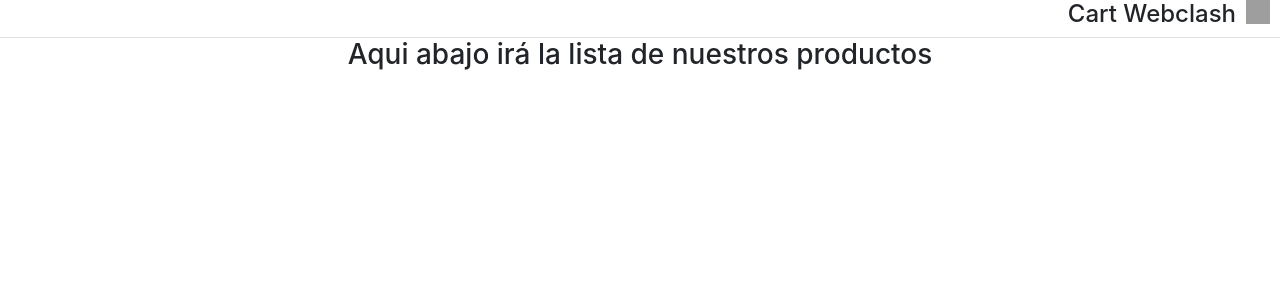
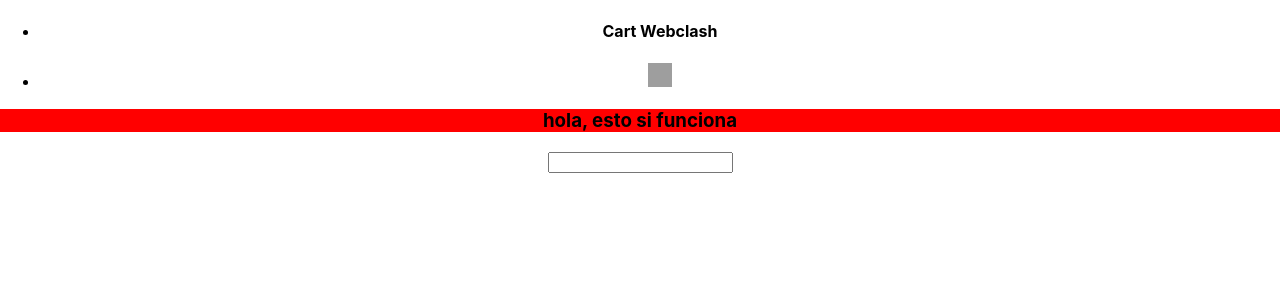
Before and after one commit to alonsooteroseminario/webclash-react, a React (Create React App) app: page / in a window 1280 px wide. Shown: the top 300 px of the page. Built offline with nearby package versions, Linux system fonts and the light colour scheme; grey boxes are pictures that could not be loaded.

Commit message:
actualizado desafio clase 4

```diff
--- a/src/App.js
+++ b/src/App.js
@@ -1,12 +1,14 @@
 import './App.css';
 import NavBar from './Components/NavBar';
 import ItemListContainer from './Components/ItemListContainer';
+import ItemCount from './Components/ItemCount';
 
 function App() {
   return (
     <div className="App">
       <NavBar />
-      <ItemListContainer />
+      <ItemListContainer greeting=", esto si funciona"/>
+      <ItemCount />
     </div>
   );
 }
--- /dev/null
+++ b/src/Components/ItemCount.js
@@ -0,0 +1,16 @@
+import React from 'react';
+
+const ItemCount = () => {
+
+    return(
+        <div className="d-flex justify-content-center align-items-center" >
+
+            <input className="form-product" type="number" name="form-product" />
+
+      </div>
+
+    );
+}
+
+
+export default ItemCount;
--- a/src/Components/ItemListContainer.js
+++ b/src/Components/ItemListContainer.js
@@ -1,15 +1,12 @@
-import React, { Component } from 'react';
+import React from 'react';
 
-class ItemListContainer extends Component {
-    render() {
-        const greeting = 'Aqui abajo irá la lista de nuestros productos';
 
-        return (
-            <div>
-                <h3>{greeting}</h3>
-            </div>
-        );
-    }
+const ItemListContainer = (props) => {
+    return (
+        <div style={{ background: 'red' }}>
+            <h3>hola{props.greeting}</h3>
+        </div>
+    );
 }
 
 export default ItemListContainer;
--- a/src/Components/NavBar.js
+++ b/src/Components/NavBar.js
@@ -1,5 +1,5 @@
 import React from 'react';
-import CartWidget from './CartWidget'
+import CartWidget from './CartWidget';
 
 const NavBar = () => {
   return (
@@ -11,6 +11,7 @@ const NavBar = () => {
             <li className="nav-item">
                 <CartWidget />
             </li>
+
         </ul>
     </div>
 
--- a/src/index.js
+++ b/src/index.js
@@ -2,7 +2,7 @@ import React from 'react';
 import ReactDOM from 'react-dom';
 import './index.css';
 import App from './App';
-import 'bootstrap/dist/css/bootstrap.min.css';
+// import 'bootstrap/dist/css/bootstrap.min.css';
 
 import reportWebVitals from './reportWebVitals';
 
```
Also changed, not shown: 1 other file (tests, documents, lock files or other folders).
